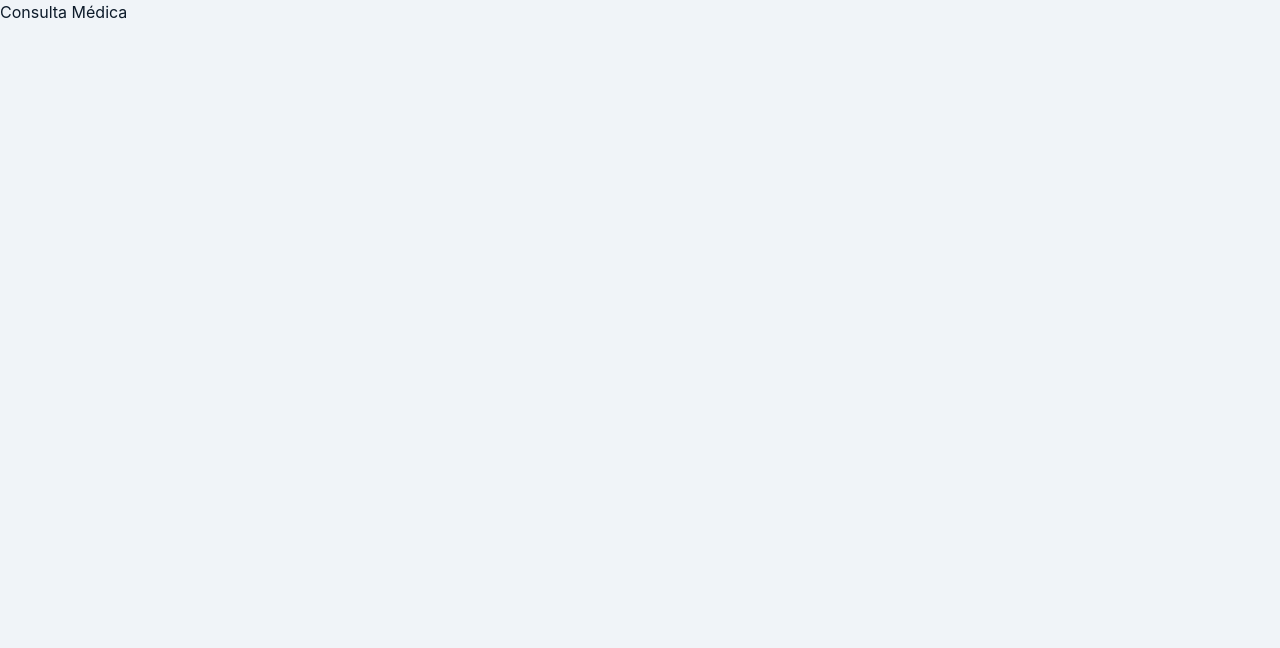
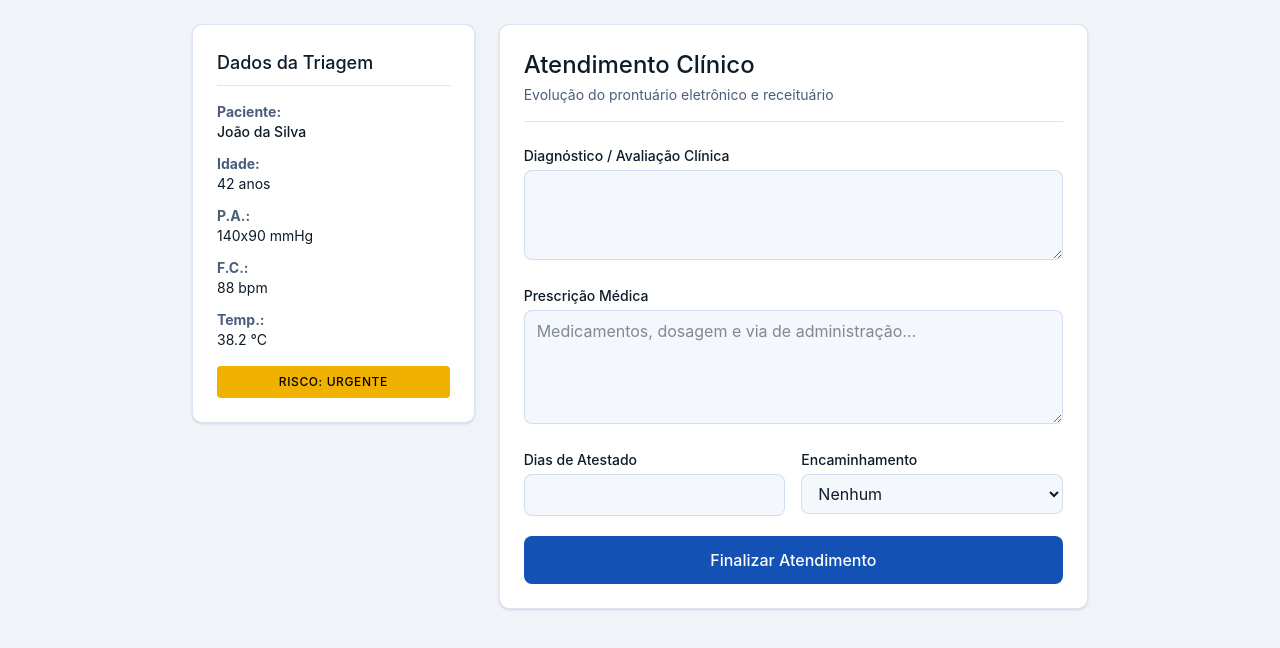
Before and after one commit to Kuchu11/BioChallenger-Brasil-, a React (Vite) app: page /medico in a window 1280 px wide. Shown: the top 648 px of the page. Built offline with nearby package versions, Linux system fonts and the light colour scheme.

Commit message:
feat: finalizar tela de atendimento medico com layout corrigido

```diff
--- a/src/app/pages/DoctorPage.tsx
+++ b/src/app/pages/DoctorPage.tsx
@@ -1,3 +1,116 @@
+import React, { useState } from "react";
+
+interface ConsultationData {
+  diagnosis: string;
+  prescription: string;
+  sickLeaveDays: string;
+  forwarding: string;
+}
+
 export function DoctorPage() {
-  return <div>Consulta Médica</div>;
+  const [form, setForm] = useState<ConsultationData>({
+    diagnosis: "",
+    prescription: "",
+    sickLeaveDays: "",
+    forwarding: "",
+  });
+
+  function handleSubmit(event: React.FormEvent) {
+    event.preventDefault();
+    alert("Atendimento médico finalizado e gravado no prontuário!");
+    setForm({
+      diagnosis: "",
+      prescription: "",
+      sickLeaveDays: "",
+      forwarding: "",
+    });
+  }
+
+  return (
+    <div className="min-h-screen bg-background p-6">
+      <div className="mx-auto max-w-4xl grid grid-cols-1 gap-6 md:grid-cols-3">
+
+        <div className="md:col-span-1 rounded-lg border border-border bg-card p-6 shadow-sm h-fit">
+          <h2 className="text-lg font-medium text-foreground border-b border-border pb-2 mb-4">
+            Dados da Triagem
+          </h2>
+          <div className="space-y-3 text-sm">
+            <p><strong className="text-muted-foreground">Paciente:</strong> <span className="text-foreground block font-medium">João da Silva</span></p>
+            <p><strong className="text-muted-foreground">Idade:</strong> <span className="text-foreground block">42 anos</span></p>
+            <p><strong className="text-muted-foreground">P.A.:</strong> <span className="text-foreground block">140x90 mmHg</span></p>
+            <p><strong className="text-muted-foreground">F.C.:</strong> <span className="text-foreground block">88 bpm</span></p>
+            <p><strong className="text-muted-foreground">Temp.:</strong> <span className="text-foreground block">38.2 °C</span></p>
+            <div className="mt-4 p-2 rounded bg-yellow-500 text-black font-medium text-center text-xs uppercase tracking-wider">
+              Risco: Urgente
+            </div>
+          </div>
+        </div>
+
+        <div className="md:col-span-2 rounded-lg border border-border bg-card p-6 shadow-sm">
+          <div className="mb-6 border-b border-border pb-4">
+            <h1 className="text-2xl font-medium text-foreground">Atendimento Clínico</h1>
+            <p className="text-sm text-muted-foreground mt-1">Evolução do prontuário eletrônico e receituário</p>
+          </div>
+
+          <form onSubmit={handleSubmit} className="space-y-5">
+            <div>
+              <label className="block text-sm font-medium text-foreground mb-1">Diagnóstico / Avaliação Clínica</label>
+              <textarea
+                rows={3}
+                value={form.diagnosis}
+                onChange={(e) => setForm({ ...form, diagnosis: e.target.value })}
+                className="w-full rounded-md border border-border bg-input-background px-3 py-2 text-foreground focus:border-primary focus:outline-none"
+                required
+              />
+            </div>
+
+            <div>
+              <label className="block text-sm font-medium text-foreground mb-1">Prescrição Médica</label>
+              <textarea
+                rows={4}
+                placeholder="Medicamentos, dosagem e via de administração..."
+                value={form.prescription}
+                onChange={(e) => setForm({ ...form, prescription: e.target.value })}
+                className="w-full rounded-md border border-border bg-input-background px-3 py-2 text-foreground focus:border-primary focus:outline-none"
+                required
+              />
+            </div>
+
+            <div className="grid grid-cols-1 gap-4 sm:grid-cols-2">
+              <div>
+                <label className="block text-sm font-medium text-foreground mb-1">Dias de Atestado</label>
+                <input
+                  type="number"
+                  value={form.sickLeaveDays}
+                  onChange={(e) => setForm({ ...form, sickLeaveDays: e.target.value })}
+                  className="w-full rounded-md border border-border bg-input-background px-3 py-2 text-foreground focus:border-primary focus:outline-none"
+                />
+              </div>
+              <div>
+                <label className="block text-sm font-medium text-foreground mb-1">Encaminhamento</label>
+                <select
+                  value={form.forwarding}
+                  onChange={(e) => setForm({ ...form, forwarding: e.target.value })}
+                  className="w-full rounded-md border border-border bg-input-background px-3 py-2 text-foreground focus:border-primary focus:outline-none"
+                >
+                  <option value="">Nenhum</option>
+                  <option value="cardio">Cardiologia</option>
+                  <option value="orto">Ortopedia</option>
+                  <option value="pedi">Pediatria</option>
+                </select>
+              </div>
+            </div>
+
+            <button
+              type="submit"
+              className="w-full rounded-md bg-primary py-3 font-medium text-primary-foreground transition-colors hover:bg-primary/90 focus:outline-none"
+            >
+              Finalizar Atendimento
+            </button>
+          </form>
+        </div>
+
+      </div>
+    </div>
+  );
 }
```
